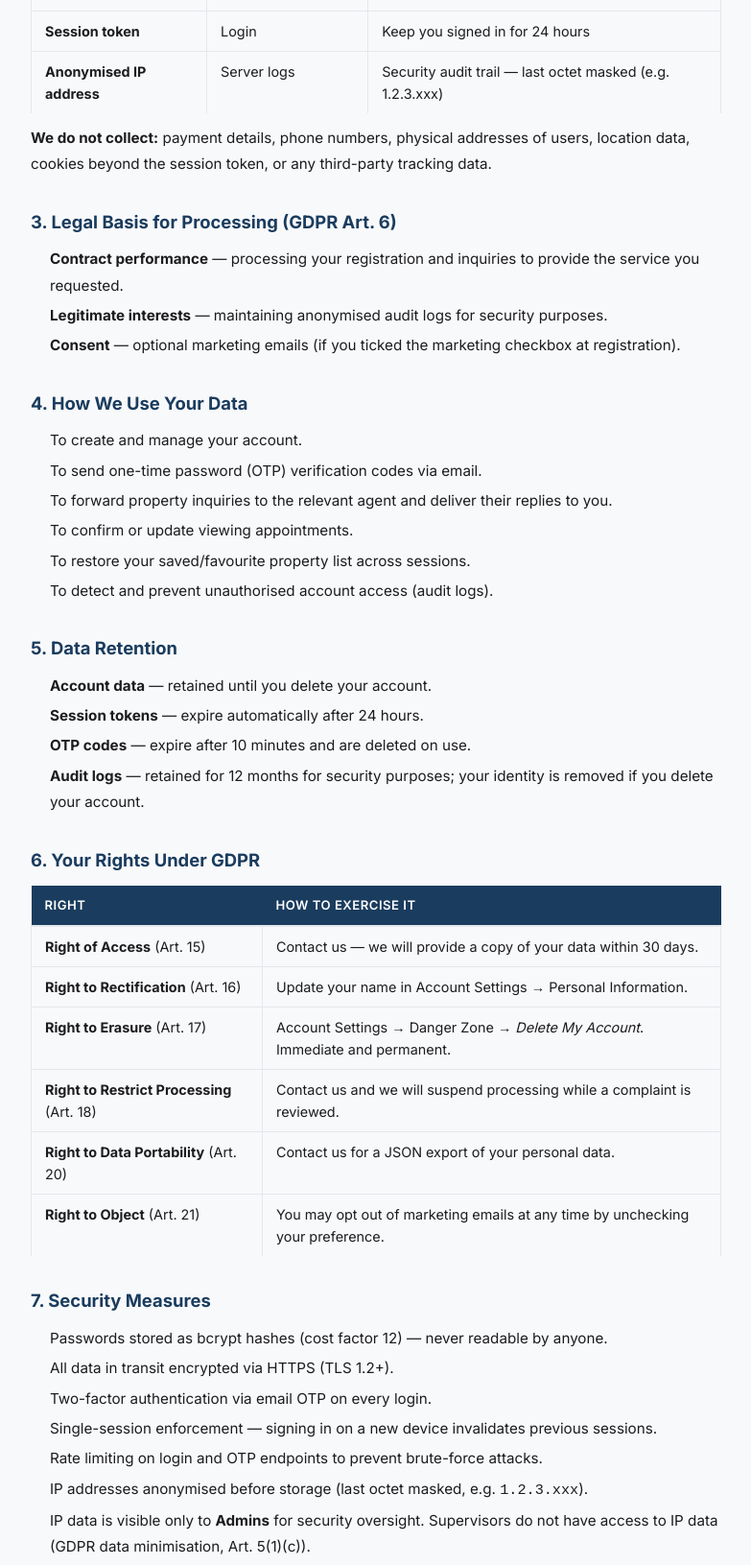
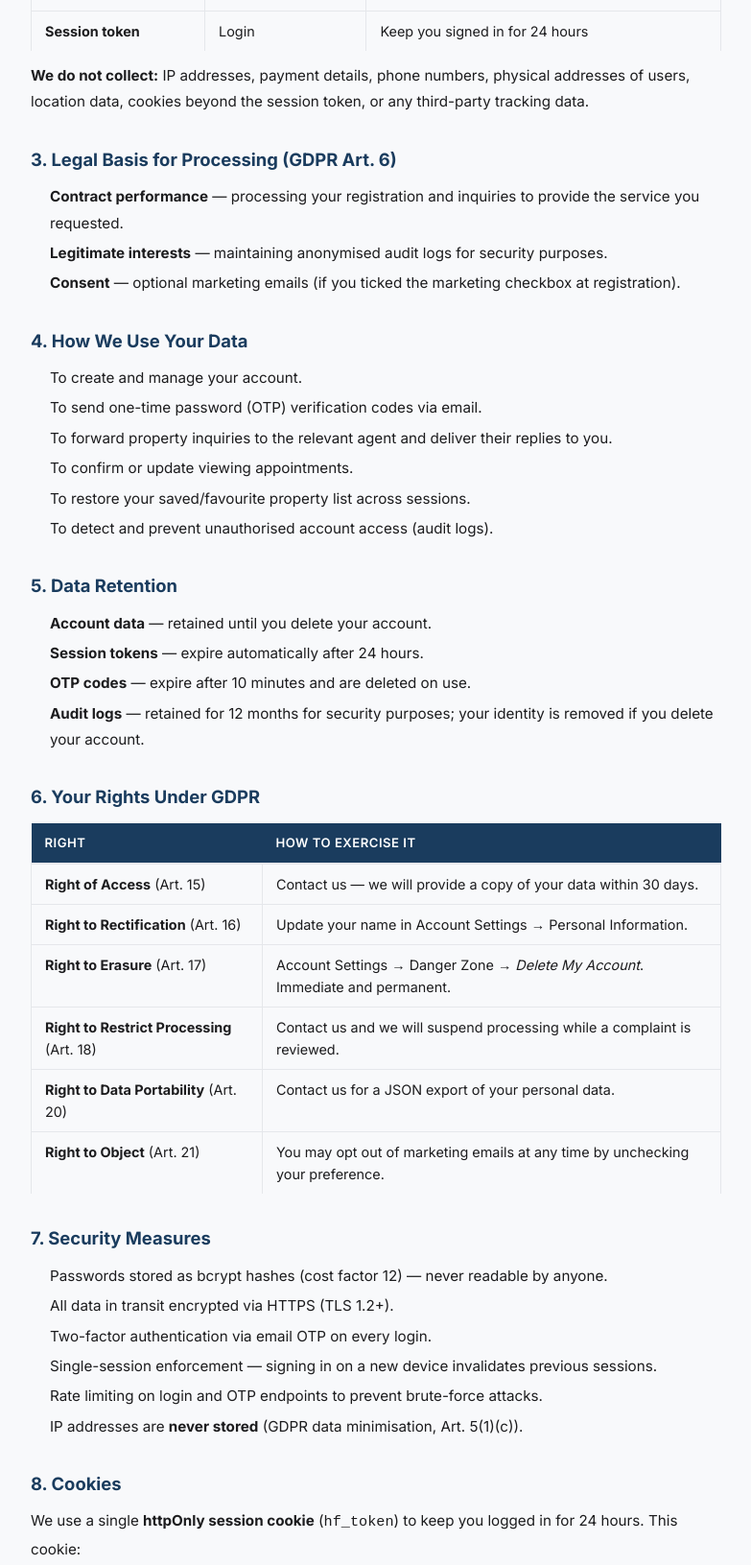
Before and after one commit to Okurios/Home-Finder, a plain HTML site: page privacy.html in a window 1280 px wide. Shown: the part 880-2511 px from the top of the page at 96% size, without its empty margins (248-1031 px from the left). Drawn offline with Linux system fonts and the light colour scheme.

Commit message:
feat(GDPR): stop storing IP addresses entirely; update privacy policy

```diff
--- a/backend/middleware/auth.js
+++ b/backend/middleware/auth.js
@@ -101,10 +101,10 @@ function maskIp(ip) {
   return ip;
 }
 
-// Helper: log audit action
-async function auditLog(userId, action, detail, ip) {
+// Helper: log audit action — IP is intentionally not stored (GDPR data minimisation)
+async function auditLog(userId, action, detail) {
   try {
-    await prisma.auditLog.create({ data: { userId: userId || null, action, detail: detail || '', ip: maskIp(ip) } });
+    await prisma.auditLog.create({ data: { userId: userId || null, action, detail: detail || '', ip: '' } });
   } catch (_) {}
 }
 
--- a/privacy.html
+++ b/privacy.html
@@ -61,10 +61,9 @@
       <tr><td><strong>Viewing request details</strong></td><td>Viewing request form</td><td>Schedule property viewings</td></tr>
       <tr><td><strong>Saved properties</strong></td><td>Save/favourite button</td><td>Allow you to retrieve your shortlist</td></tr>
       <tr><td><strong>Session token</strong></td><td>Login</td><td>Keep you signed in for 24 hours</td></tr>
-      <tr><td><strong>Anonymised IP address</strong></td><td>Server logs</td><td>Security audit trail — last octet masked (e.g. 1.2.3.xxx)</td></tr>
     </tbody>
   </table>
-  <p><strong>We do not collect:</strong> payment details, phone numbers, physical addresses of users, location data, cookies beyond the session token, or any third-party tracking data.</p>
+  <p><strong>We do not collect:</strong> IP addresses, payment details, phone numbers, physical addresses of users, location data, cookies beyond the session token, or any third-party tracking data.</p>
 
   <!-- ── 3. Legal Basis ────────────────────────────────────────────────────── -->
   <h2>3. Legal Basis for Processing (GDPR Art. 6)</h2>
@@ -116,8 +115,7 @@
     <li>Two-factor authentication via email OTP on every login.</li>
     <li>Single-session enforcement — signing in on a new device invalidates previous sessions.</li>
     <li>Rate limiting on login and OTP endpoints to prevent brute-force attacks.</li>
-    <li>IP addresses anonymised before storage (last octet masked, e.g. <code>1.2.3.xxx</code>).</li>
-    <li>IP data is visible only to <strong>Admins</strong> for security oversight. Supervisors do not have access to IP data (GDPR data minimisation, Art. 5(1)(c)).</li>
+    <li>IP addresses are <strong>never stored</strong> (GDPR data minimisation, Art. 5(1)(c)).</li>
   </ul>
 
   <!-- ── 8. Cookies ───────────────────────────────────────────────────────── -->
```
